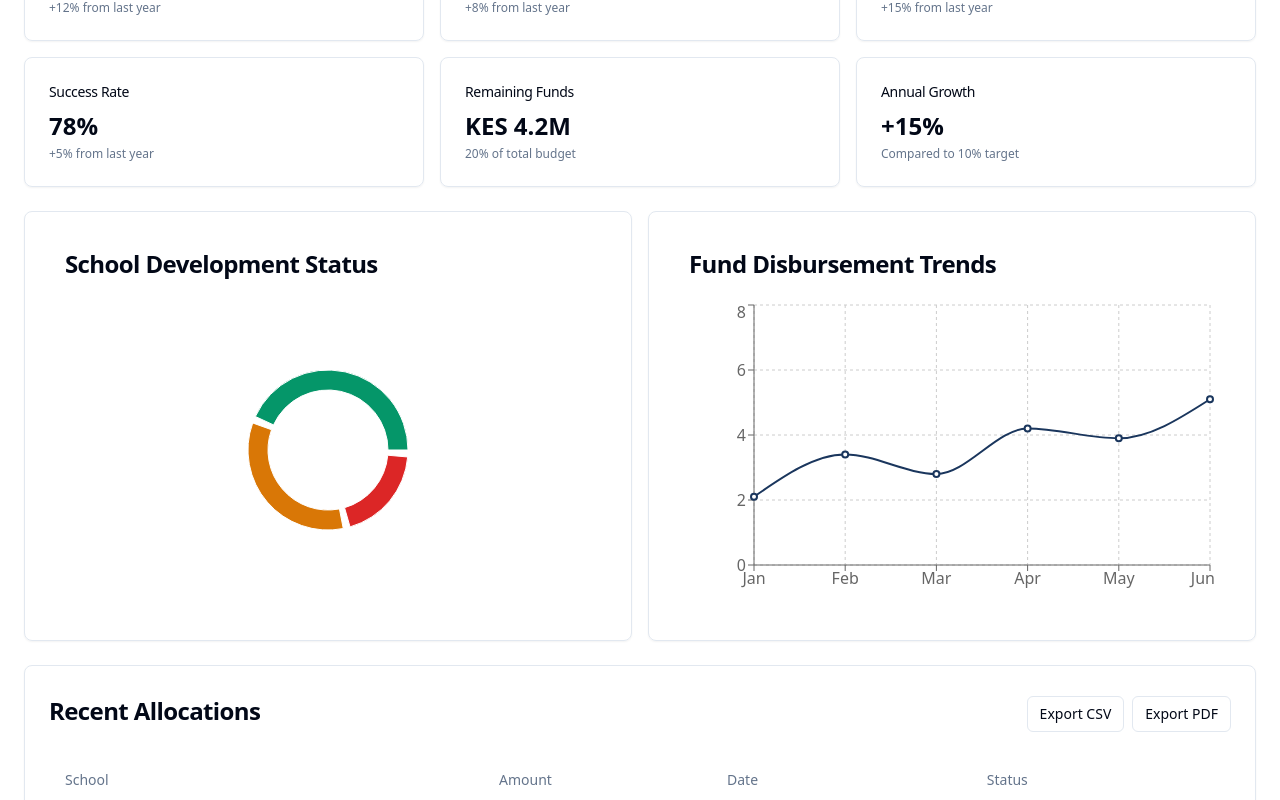
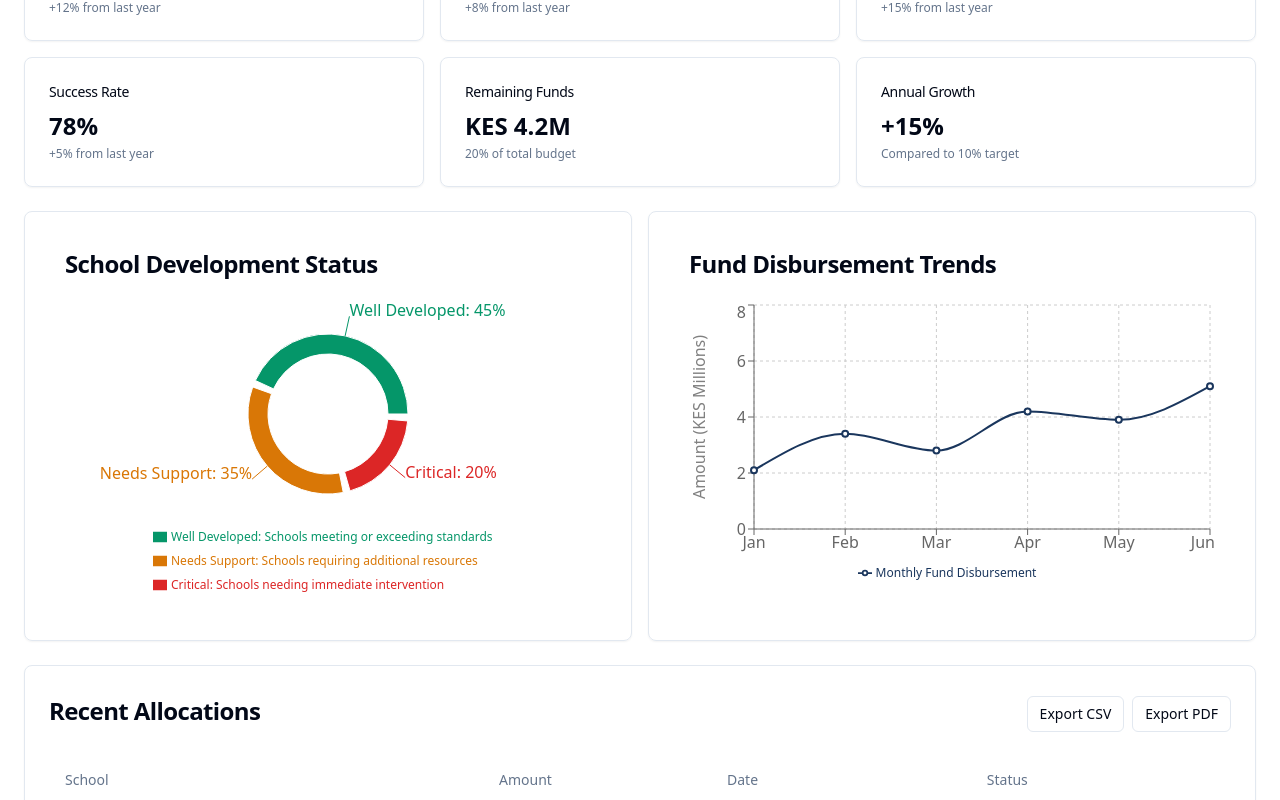
Before and after one commit to Luqman-baraka/fundtrack-bursary-insight, a React (Vite) app: page / in a window 1280 px wide. Shown: the part 397-1197 px from the top of the page. Built offline with nearby package versions, Linux system fonts and the light colour scheme.

Commit message:
Enhance chart display
Add keys to both charts to clarify their meaning and highlight differences in data representation.

```diff
--- a/src/pages/Index.tsx
+++ b/src/pages/Index.tsx
@@ -1,9 +1,8 @@
-
 import { DashboardLayout } from "@/components/layout/DashboardLayout";
 import { Card, CardContent, CardHeader, CardTitle } from "@/components/ui/card";
 import { ChartContainer, ChartTooltip } from "@/components/ui/chart";
 import { Table, TableBody, TableCell, TableHead, TableHeader, TableRow } from "@/components/ui/table";
-import { PieChart, Pie, Cell, LineChart, Line, XAxis, YAxis, CartesianGrid, Tooltip, ResponsiveContainer } from "recharts";
+import { PieChart, Pie, Cell, LineChart, Line, XAxis, YAxis, CartesianGrid, Tooltip, ResponsiveContainer, Legend } from "recharts";
 import { Search } from "lucide-react";
 import { Input } from "@/components/ui/input";
 import { Button } from "@/components/ui/button";
@@ -22,18 +21,18 @@ const Index = () => {
   ];
 
   const developmentData = [
-    { name: "Well Developed", value: 45, color: "#059669" },
-    { name: "Needs Support", value: 35, color: "#d97706" },
-    { name: "Critical", value: 20, color: "#dc2626" },
+    { name: "Well Developed", value: 45, color: "#059669", description: "Schools meeting or exceeding standards" },
+    { name: "Needs Support", value: 35, color: "#d97706", description: "Schools requiring additional resources" },
+    { name: "Critical", value: 20, color: "#dc2626", description: "Schools needing immediate intervention" },
   ];
 
   const trendData = [
-    { month: "Jan", amount: 2.1 },
-    { month: "Feb", amount: 3.4 },
-    { month: "Mar", amount: 2.8 },
-    { month: "Apr", amount: 4.2 },
-    { month: "May", amount: 3.9 },
-    { month: "Jun", amount: 5.1 },
+    { month: "Jan", amount: 2.1, description: "Fund disbursement in millions (KES)" },
+    { month: "Feb", amount: 3.4, description: "Fund disbursement in millions (KES)" },
+    { month: "Mar", amount: 2.8, description: "Fund disbursement in millions (KES)" },
+    { month: "Apr", amount: 4.2, description: "Fund disbursement in millions (KES)" },
+    { month: "May", amount: 3.9, description: "Fund disbursement in millions (KES)" },
+    { month: "Jun", amount: 5.1, description: "Fund disbursement in millions (KES)" },
   ];
 
   const recentAllocations = [
@@ -69,7 +68,6 @@ const Index = () => {
           </p>
         </div>
 
-        {/* Filters */}
         <div className="flex flex-col sm:flex-row gap-4">
           <div className="relative max-w-xs">
             <span className="absolute left-2.5 top-2.5 text-gray-500">
@@ -95,7 +93,6 @@ const Index = () => {
           </div>
         </div>
 
-        {/* Stats Grid */}
         <div className="grid grid-cols-1 sm:grid-cols-2 lg:grid-cols-3 gap-4">
           {stats.map((stat) => (
             <Card
@@ -117,7 +114,6 @@ const Index = () => {
           ))}
         </div>
 
-        {/* Charts Section */}
         <div className="grid grid-cols-1 lg:grid-cols-2 gap-4">
           <Card className="p-4">
             <CardHeader>
@@ -135,12 +131,28 @@ const Index = () => {
                       outerRadius={80}
                       paddingAngle={5}
                       dataKey="value"
+                      label={({ name, value }) => `${name}: ${value}%`}
                     >
                       {developmentData.map((entry, index) => (
                         <Cell key={`cell-${index}`} fill={entry.color} />
                       ))}
                     </Pie>
-                    <Tooltip />
+                    <Tooltip
+                      formatter={(value, name, props) => [
+                        `${value}%`,
+                        props.payload.description
+                      ]}
+                    />
+                    <Legend
+                      verticalAlign="bottom"
+                      align="center"
+                      layout="vertical"
+                      formatter={(value, entry) => (
+                        <span className="text-xs">
+                          {value}: {entry.payload.description}
+                        </span>
+                      )}
+                    />
                   </PieChart>
                 </ResponsiveContainer>
               </div>
@@ -157,9 +169,27 @@ const Index = () => {
                   <LineChart data={trendData}>
                     <CartesianGrid strokeDasharray="3 3" />
                     <XAxis dataKey="month" />
-                    <YAxis />
-                    <Tooltip />
+                    <YAxis
+                      label={{
+                        value: 'Amount (KES Millions)',
+                        angle: -90,
+                        position: 'insideLeft',
+                        style: { textAnchor: 'middle' }
+                      }}
+                    />
+                    <Tooltip
+                      formatter={(value) => [`KES ${value}M`, 'Amount']}
+                      labelFormatter={(label) => `Month: ${label}`}
+                    />
+                    <Legend
+                      verticalAlign="bottom"
+                      height={36}
+                      formatter={() => (
+                        <span className="text-xs">Monthly Fund Disbursement</span>
+                      )}
+                    />
                     <Line
+                      name="Fund Disbursement"
                       type="monotone"
                       dataKey="amount"
                       stroke="#1a365d"
@@ -172,7 +202,6 @@ const Index = () => {
           </Card>
         </div>
 
-        {/* Recent Allocations Table */}
         <Card>
           <CardHeader className="flex flex-row items-center justify-between">
             <CardTitle>Recent Allocations</CardTitle>
```
